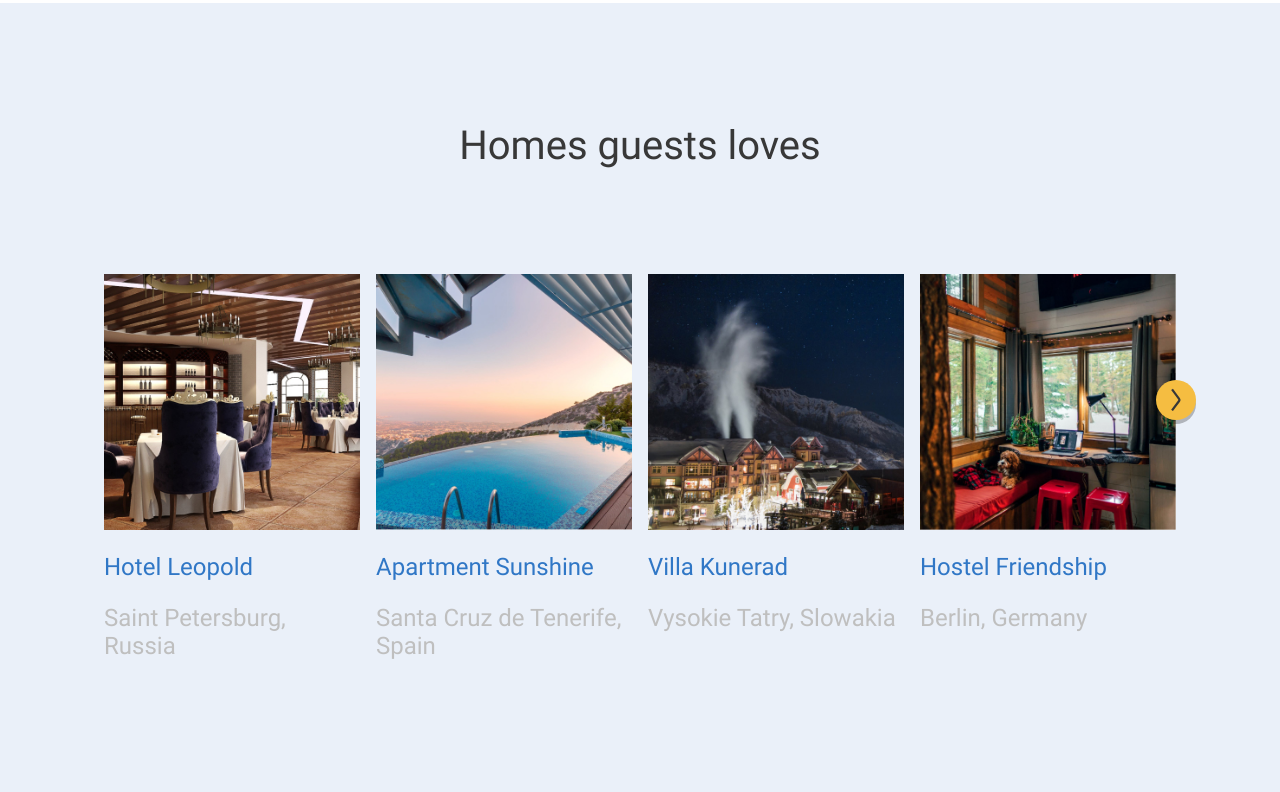
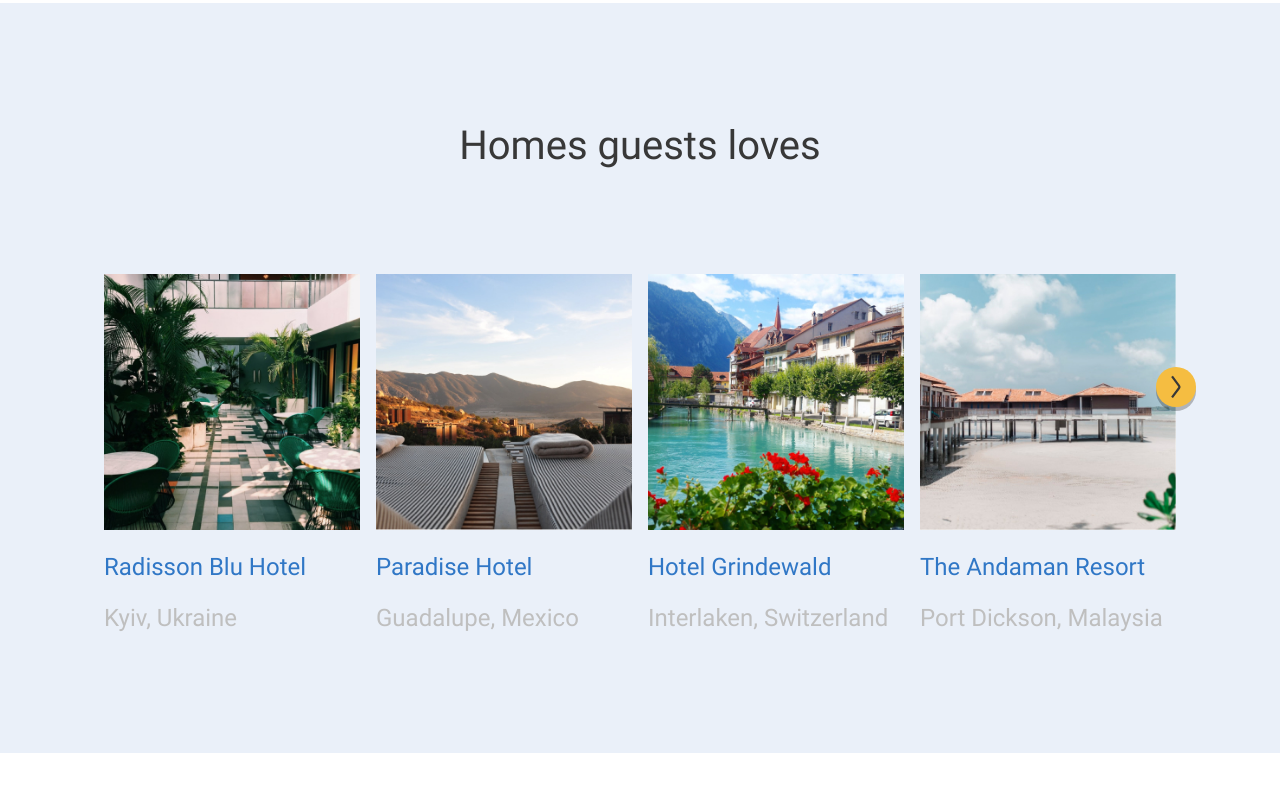
Before and after one commit to Metatrix88/if-js, a website with bundled scripts: page index.html in a window 1280 px wide. Both pictures are taken after a click on the button 1176 px from the left and 1861 px from the top of the page. Shown: the part 1461-2253 px from the top of the page. Built offline with nearby package versions, Linux system fonts and the light colour scheme.

Commit message:
created a function that changes hotel cards

```diff
--- a/index.html
+++ b/index.html
@@ -273,61 +273,61 @@
         </ul>
       </section>
 
-      <section class="container apartments">
-        <h2 class="apartments__title">Homes guests loves</h2>
-        <ul class="row">
-          <li class="col-lg-3 col-md-6 col-sm-3 apartments__card">
-            <a class="link apartments__link" href="#" target="_blank">
-              <img
-                class="images apartments__img"
-                src="src/images/jpg/apartments/hotel-leopold.jpg"
-                alt="Hotel Leopold"
-              />
-              Hotel Leopold</a
-            >
-            <h3 class="apartments__subtitle">Saint Petersburg, Russia</h3>
-          </li>
-          <li class="col-lg-3 col-md-6 col-sm-3 apartments__card">
-            <a class="link apartments__link" href="#" target="_blank"
-              ><img
-                class="images apartments__img"
-                src="src/images/jpg/apartments/apartment-sunshine.jpg"
-                alt="Apartment Sunshine"
-              />Apartment Sunshine</a
-            >
-            <h3 class="apartments__subtitle">Santa Cruz de Tenerife, Spain</h3>
-          </li>
-          <li class="col-lg-3 col-md-6 col-sm-3 apartments__card _mobile-none">
-            <a class="link apartments__link" href="#" target="_blank"
-              ><img
-                class="images apartments__img"
-                src="src/images/jpg/apartments/villa-kunerad.jpg"
-                alt="Villa Kunerad"
-              />Villa Kunerad</a
-            >
-            <h3 class="apartments__subtitle">Vysokie Tatry, Slowakia</h3>
-          </li>
-          <li class="col-lg-3 col-md-6 col-sm-3 apartments__card _mobile-none">
-            <a class="link apartments__link" href="#" target="_blank"
-              ><img
-                class="images apartments__img"
-                src="src/images/jpg/apartments/hostel-friendship.jpg"
-                alt="Hostel Friendship"
-              />Hostel Friendship</a
-            >
-            <h3 class="apartments__subtitle">Berlin, Germany</h3>
-          </li>
-        </ul>
-        <button
-          class="button-next apartments__button-next"
-          type="button"
-          aria-label="Next apartments"
-        >
-          <svg class="button-next__icon">
-            <use href="./src/images/svg/sprite.svg#arrow" />
-          </svg>
-        </button>
-      </section>
+<!--      <section class="container apartments">-->
+<!--        <h2 class="apartments__title">Homes guests loves</h2>-->
+<!--        <ul class="row">-->
+<!--          <li class="col-lg-3 col-md-6 col-sm-3 apartments__card">-->
+<!--            <a class="link apartments__link" href="#" target="_blank">-->
+<!--              <img-->
+<!--                class="images apartments__img"-->
+<!--                src="src/images/jpg/apartments/hotel-leopold.jpg"-->
+<!--                alt="Hotel Leopold"-->
+<!--              />-->
+<!--              Hotel Leopold</a-->
+<!--            >-->
+<!--            <h3 class="apartments__subtitle">Saint Petersburg, Russia</h3>-->
+<!--          </li>-->
+<!--          <li class="col-lg-3 col-md-6 col-sm-3 apartments__card">-->
+<!--            <a class="link apartments__link" href="#" target="_blank"-->
+<!--              ><img-->
+<!--                class="images apartments__img"-->
+<!--                src="src/images/jpg/apartments/apartment-sunshine.jpg"-->
+<!--                alt="Apartment Sunshine"-->
+<!--              />Apartment Sunshine</a-->
+<!--            >-->
+<!--            <h3 class="apartments__subtitle">Santa Cruz de Tenerife, Spain</h3>-->
+<!--          </li>-->
+<!--          <li class="col-lg-3 col-md-6 col-sm-3 apartments__card _mobile-none">-->
+<!--            <a class="link apartments__link" href="#" target="_blank"-->
+<!--              ><img-->
+<!--                class="images apartments__img"-->
+<!--                src="src/images/jpg/apartments/villa-kunerad.jpg"-->
+<!--                alt="Villa Kunerad"-->
+<!--              />Villa Kunerad</a-->
+<!--            >-->
+<!--            <h3 class="apartments__subtitle">Vysokie Tatry, Slowakia</h3>-->
+<!--          </li>-->
+<!--          <li class="col-lg-3 col-md-6 col-sm-3 apartments__card _mobile-none">-->
+<!--            <a class="link apartments__link" href="#" target="_blank"-->
+<!--              ><img-->
+<!--                class="images apartments__img"-->
+<!--                src="src/images/jpg/apartments/hostel-friendship.jpg"-->
+<!--                alt="Hostel Friendship"-->
+<!--              />Hostel Friendship</a-->
+<!--            >-->
+<!--            <h3 class="apartments__subtitle">Berlin, Germany</h3>-->
+<!--          </li>-->
+<!--        </ul>-->
+<!--        <button-->
+<!--          class="button-next apartments__button-next"-->
+<!--          type="button"-->
+<!--          aria-label="Next apartments"-->
+<!--        >-->
+<!--          <svg class="button-next__icon">-->
+<!--            <use href="./src/images/svg/sprite.svg#arrow" />-->
+<!--          </svg>-->
+<!--        </button>-->
+<!--      </section>-->
 
       <section id="destinations" class="container destinations">
         <h2 class="destinations__title">The best destinations</h2>
--- a/src/css/sections/apartments.css
+++ b/src/css/sections/apartments.css
@@ -7,6 +7,10 @@
 
 .apartments__title {
   margin-bottom: var(--title-bottom);
+}
+
+.apartments__card--none {
+  display: none;
 }
 
 .apartments__img {
--- a/src/js/main.js
+++ b/src/js/main.js
@@ -1,25 +1,26 @@
 import { data } from './constants/cardsData.js';
 
 const destinationsEl = document.getElementById('destinations'); // получил секцию destinations по id
-const mainEl = document.getElementById('main');// получил tag main по id
+const mainEl = document.getElementById('main'); // получил tag main по id
 
 const sectionElApartments = document.createElement('section'); // создал section
-const ulElApartments = document.createElement('ul');// создал tag ul
+const ulElApartments = document.createElement('ul'); // создал tag ul
 
-mainEl.insertBefore(sectionElApartments, destinationsEl);// добавил новую секцию в tag main в нужное место
+mainEl.insertBefore(sectionElApartments, destinationsEl); // добавил новую секцию в tag main в нужное место
 
-const titleElApartments = document.createElement('h2');// создал tag h2
-titleElApartments.textContent = 'Homes guests loves';// добавил контент в tag h2
+const titleElApartments = document.createElement('h2'); // создал tag h2
+titleElApartments.textContent = 'Homes guests loves'; // добавил контент в tag h2
+
+sectionElApartments.appendChild(titleElApartments); // добавил в tag section tag h2 с контентом
+sectionElApartments.appendChild(ulElApartments); // добавил tag ul в tag section за tag h2
+
+sectionElApartments.classList.add('container', 'apartments'); // добавил классы к tag section
+titleElApartments.classList.add('apartments__title'); // добавил классы к tag h2
+ulElApartments.classList.add('row'); // добавил классы к tag ul
 
 
-sectionElApartments.appendChild(titleElApartments);// добавил в tag section tag h2 с контентом
-sectionElApartments.appendChild(ulElApartments);// добавил tag ul в tag section за tag h2
-
-sectionElApartments.classList.add('container', 'apartments');// добавил классы к tag section
-titleElApartments.classList.add('apartments__title');// добавил классы к tag h2
-ulElApartments.classList.add('row');// добавил классы к tag ul
-
-const createHotelCard = ({imageUrl, name, city, country }) => {
+//создал функцию которая принимает объект с атрибутами отеля и создает карточку одного отеля)
+const createHotelCard = ({ imageUrl, name, city, country }) => {
   return `<li class="col-lg-3 col-md-6 col-sm-3 apartments__card">
     <a class="link apartments__link" href="#" target="_blank">
       <img class="images apartments__img"
@@ -31,6 +32,7 @@
   </li>`;
 };
 
+//принимает массив объектов и добавляет Отели в Ul по очереди
 const addedCard = (apartments) => {
   apartments.forEach((apartment) => {
     const cardApartment = createHotelCard(apartment);
@@ -38,15 +40,44 @@
   });
 };
 
+
 addedCard(data);
 
-const button = document.createElement('button');
-button.classList.add('button-next', 'apartments__button-next');
-button.setAttribute('type', 'button');
-button.setAttribute('aria-label', 'Next apartments');
+
+const apartmentsCardsEl = document.querySelectorAll('.apartments__card'); // получил все карточки по классу
+//Создал функцию которая добовляет сласс к последним четырем картинкам, чтобы они скрывались изначально
+const addClassNone = (cards) => {
+  cards.forEach((card, index) => {
+    if (index >= 4) {
+      card.classList.toggle('apartments__card--none');
+    }
+  });
+};
+
+addClassNone(apartmentsCardsEl);
+
+const button = document.createElement('button');// создал кнопку
+button.classList.add('button-next', 'apartments__button-next');// Добавил классы к кнопке
+button.setAttribute('type', 'button');// добавил атрибуты к кнопке
+button.setAttribute('aria-label', 'Next apartments');// добавил атрибуты к кнопке
+//добавил svg в кнопку
 button.innerHTML = `<svg class="button-next__icon">
             <use href="./src/images/svg/sprite.svg#arrow" />
           </svg>`;
 
-sectionElApartments.appendChild(button);
-console.log(button)
+sectionElApartments.appendChild(button);// Добавил кнопку в секцию в конец
+
+// Функция которая по клику меняет картинки, добавляет класс и убирает его
+const nextApartments = (evt) => {
+
+  apartmentsCardsEl.forEach((card, index, arr) => {
+    if (index <= 3) {
+      card.classList.toggle('apartments__card--none');
+    }
+    else if (index >= 4) {
+      card.classList.toggle('apartments__card--none');
+    }
+  });
+};
+
+button.addEventListener('click', nextApartments);
```
Also changed, not shown: src/js/constants/cardsData.js (+8 -16 lines).
